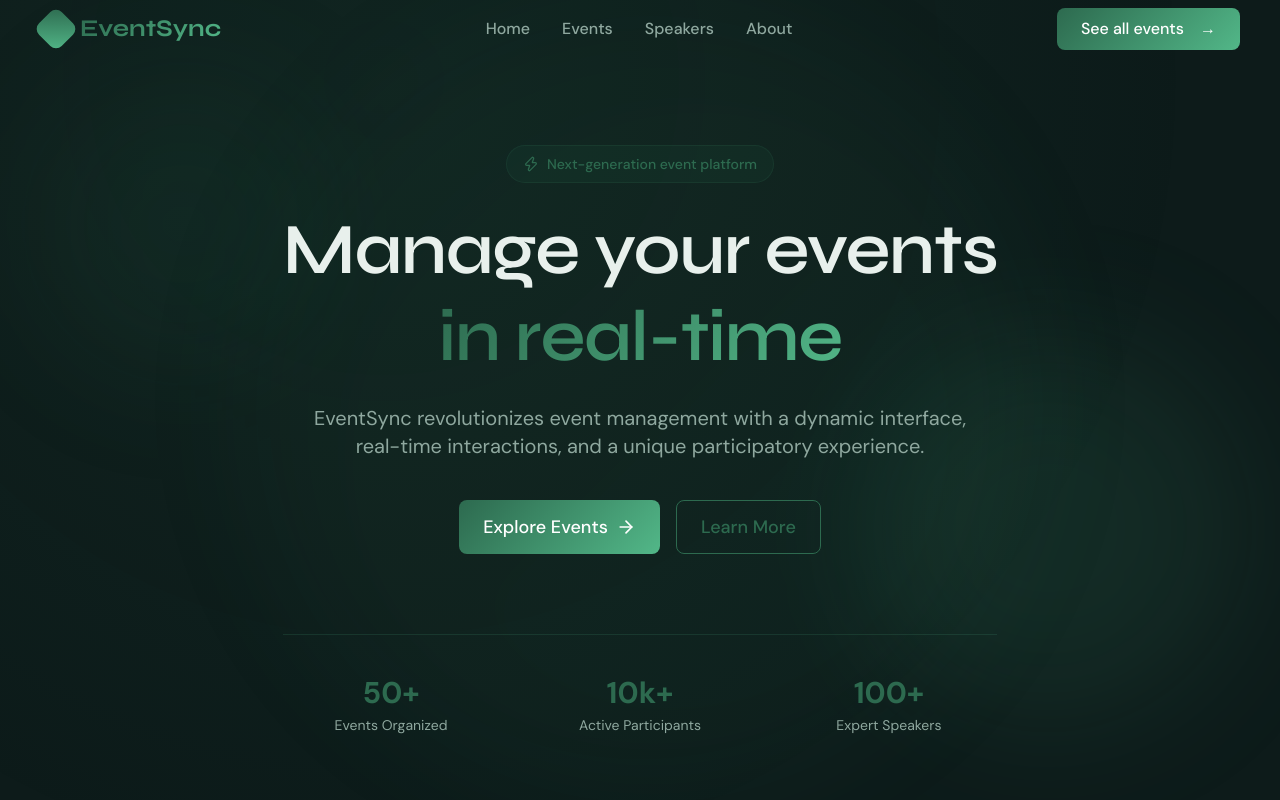
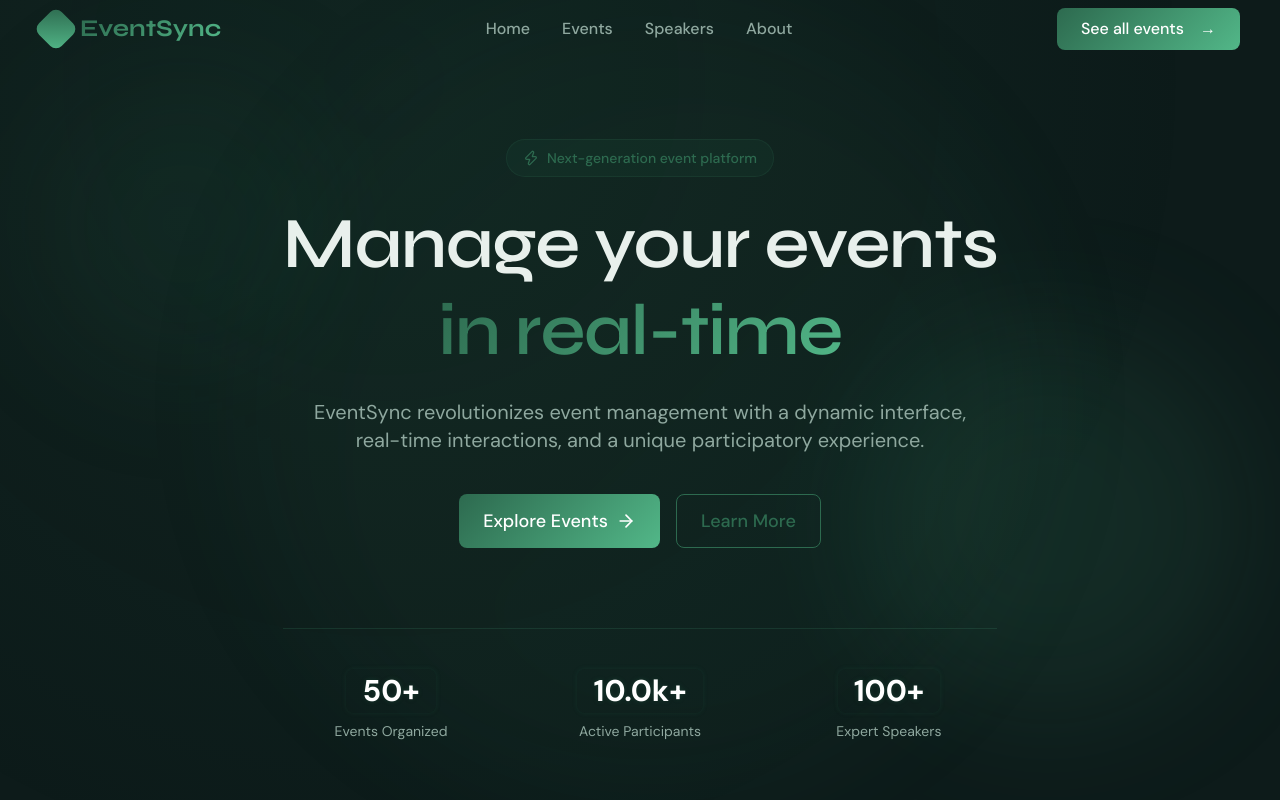
Before and after one commit to FullStack-Collective/event-sync-frontend, a Next.js app: page / in a window 1280 px wide. Shown: the top 800 px of the page. Built offline with nearby package versions, Linux system fonts and the light colour scheme.

Commit message:
feat(public-hero-section): use GlowAnimatedCounter in hero-section

```diff
--- a/src/app/globals.css
+++ b/src/app/globals.css
@@ -355,3 +355,50 @@ h1, h2, h3, h4, h5, h6 {
     padding: 0 2.5rem;
   }
 }
+
+/* Glow counter number for hero section */
+@keyframes float {
+  0%, 100% {
+    transform: translateY(0px);
+  }
+  50% {
+    transform: translateY(-20px);
+  }
+}
+
+@keyframes sageGlow {
+  0%, 100% {
+    text-shadow: 0 0 5px rgba(45, 106, 79, 0.3);
+  }
+  50% {
+    text-shadow: 0 0 20px rgba(82, 183, 136, 0.6);
+  }
+}
+
+.animate-float {
+  animation: float 6s ease-in-out infinite;
+}
+
+.animate-sage-glow {
+  animation: sageGlow 2s ease-in-out infinite;
+}
+
+.animation-delay-2000 {
+  animation-delay: 2s;
+}
+
+.animation-delay-100 {
+  animation-delay: 100ms;
+}
+
+.animation-delay-200 {
+  animation-delay: 200ms;
+}
+
+.animation-delay-300 {
+  animation-delay: 300ms;
+}
+
+.animation-delay-400 {
+  animation-delay: 400ms;
+}
--- a/src/components/home/sections/HeroSection.tsx
+++ b/src/components/home/sections/HeroSection.tsx
@@ -3,6 +3,7 @@ import Link from "next/link";
 
 import { useEffect, useRef } from "react";
 import { ArrowRight, Calendar, Users, Zap } from "lucide-react";
+import { GlowAnimatedCounter } from "@/components/ui/GlowAnimatedCounter";
 
 export function HeroSection() {
   const heroRef = useRef<HTMLElement>(null);
@@ -76,16 +77,18 @@ export function HeroSection() {
           {/* Stats */}
           <div className="grid grid-cols-1 sm:grid-cols-3 gap-8 mt-20 pt-10 border-t border-border animate-fade-up animation-delay-400">
             <div className="text-center">
-              <div className="text-3xl font-bold text-primary">50+</div>
-              <div className="text-text-muted text-sm mt-1">Events Organized</div>
+              <GlowAnimatedCounter targetValue={50} suffix="+" duration={2000} />
+              <div className="text-text-muted text-sm mt-2">Events Organized</div>
             </div>
+
             <div className="text-center">
-              <div className="text-3xl font-bold text-primary">10k+</div>
-              <div className="text-text-muted text-sm mt-1">Active Participants</div>
+              <GlowAnimatedCounter targetValue={10000} suffix="k+" duration={2500} />
+              <div className="text-text-muted text-sm mt-2">Active Participants</div>
             </div>
+
             <div className="text-center">
-              <div className="text-3xl font-bold text-primary">100+</div>
-              <div className="text-text-muted text-sm mt-1">Expert Speakers</div>
+              <GlowAnimatedCounter targetValue={100} suffix="+" duration={2000} />
+              <div className="text-text-muted text-sm mt-2">Expert Speakers</div>
             </div>
           </div>
         </div>
--- a/src/components/ui/GlowAnimatedCounter.tsx
+++ b/src/components/ui/GlowAnimatedCounter.tsx
@@ -47,10 +47,10 @@ export function GlowAnimatedCounter({
 
   return (
     <div ref={ref} className="relative inline-block">
-      <div className="text-3xl font-bold bg-gradient-sage bg-clip-text text-transparent animate-sage-glow">
+      <div className="text-3xl font-bold text-white animate-sage-glow py-1 px-4 rounded-lg">
         {formatValue()}
       </div>
-      <div className="absolute inset-0 blur-xl bg-gradient-sage opacity-20 -z-10" />
+      <div className="absolute inset-0 blur-xl opacity-20 -z-10" />
     </div>
   );
 }
```
